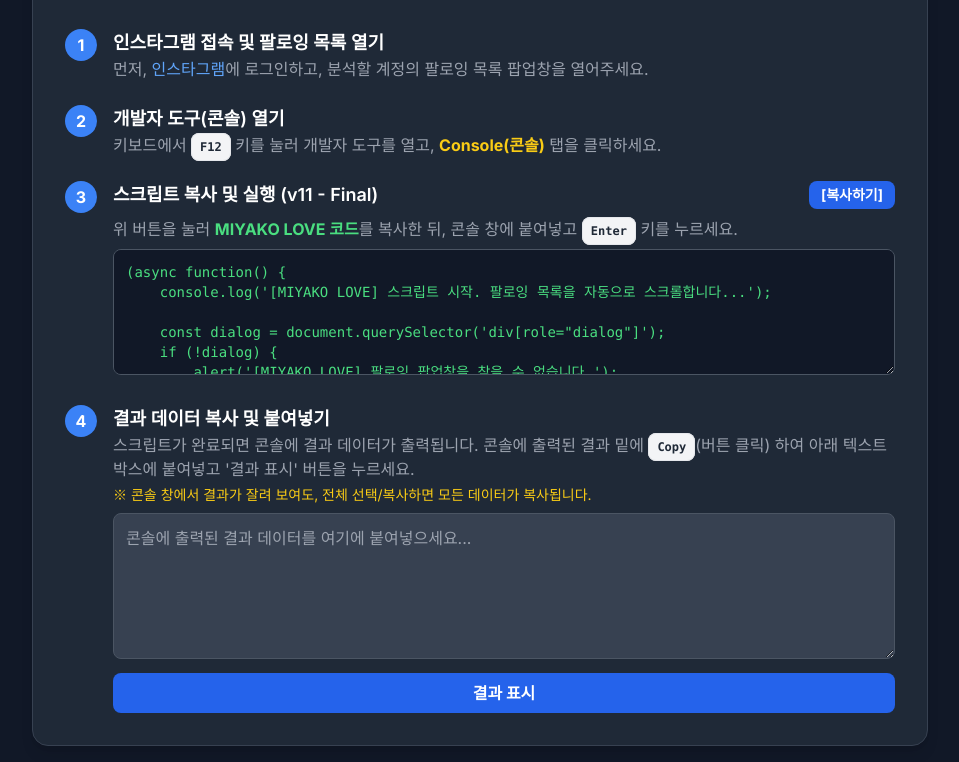
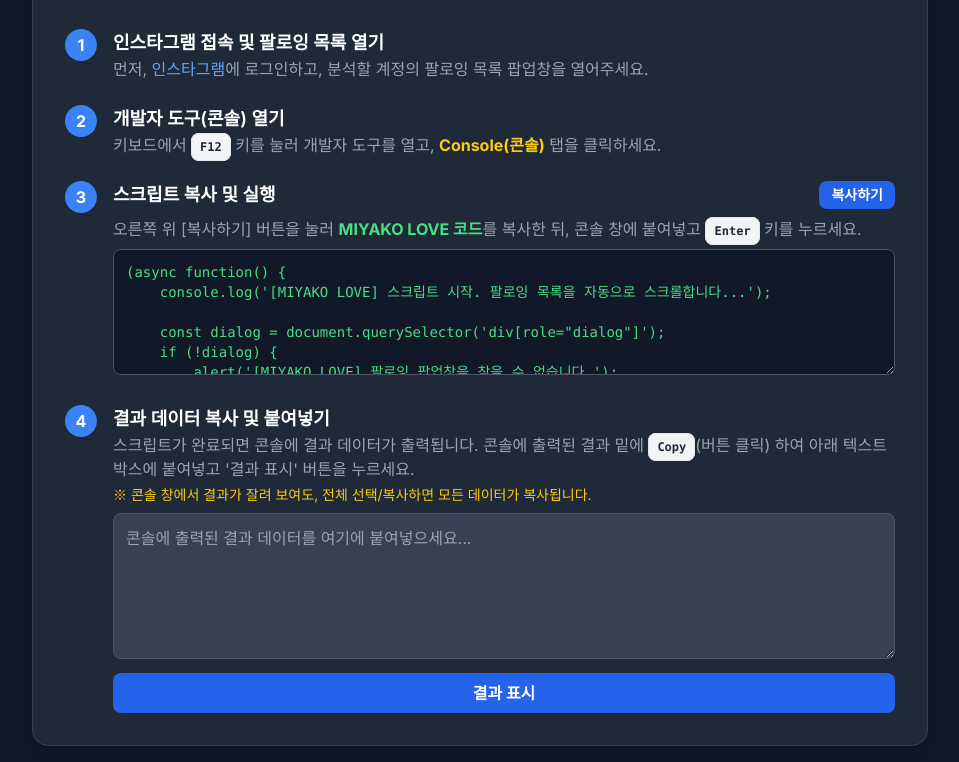
Before and after one commit to miyako-fanding/insta-following, a plain HTML site: page index.html in a window 1280 px wide. Shown: the part 124-886 px from the top of the page, without its empty margins (160-1119 px from the left). Drawn offline with nearby package versions, Linux system fonts and the light colour scheme.

Commit message:
Update index.html

```diff
--- a/index.html
+++ b/index.html
@@ -57,10 +57,10 @@
                     <div class="step-number">3</div>
                     <div class="w-full">
                         <div class="flex justify-between items-center mb-2">
-                            <h3 class="font-semibold text-lg">스크립트 복사 및 실행 (v11 - Final)</h3>
-                            <button id="copyScriptBtn" class="bg-blue-600 hover:bg-blue-700 text-white font-bold py-1 px-3 text-sm rounded-lg transition duration-300">[복사하기]</button>
+                            <h3 class="font-semibold text-lg">스크립트 복사 및 실행</h3>
+                            <button id="copyScriptBtn" class="bg-blue-600 hover:bg-blue-700 text-white font-bold py-1 px-3 text-sm rounded-lg transition duration-300">복사하기</button>
                         </div>
-                        <p class="text-gray-400">위 버튼을 눌러 <span class="font-bold text-green-400">MIYAKO LOVE 코드</span>를 복사한 뒤, 콘솔 창에 붙여넣고 <kbd class="px-2 py-1.5 text-xs font-semibold text-gray-800 bg-gray-100 border border-gray-200 rounded-lg">Enter</kbd> 키를 누르세요.</p>
+                        <p class="text-gray-400">오른쪽 위 [복사하기] 버튼을 눌러 <span class="font-bold text-green-400">MIYAKO LOVE 코드</span>를 복사한 뒤, 콘솔 창에 붙여넣고 <kbd class="px-2 py-1.5 text-xs font-semibold text-gray-800 bg-gray-100 border border-gray-200 rounded-lg">Enter</kbd> 키를 누르세요.</p>
                         <textarea id="scraperScript" rows="5" class="w-full bg-gray-900 text-green-400 font-mono text-sm p-3 mt-2 rounded-lg border border-gray-600" readonly></textarea>
                     </div>
                 </div>
```
